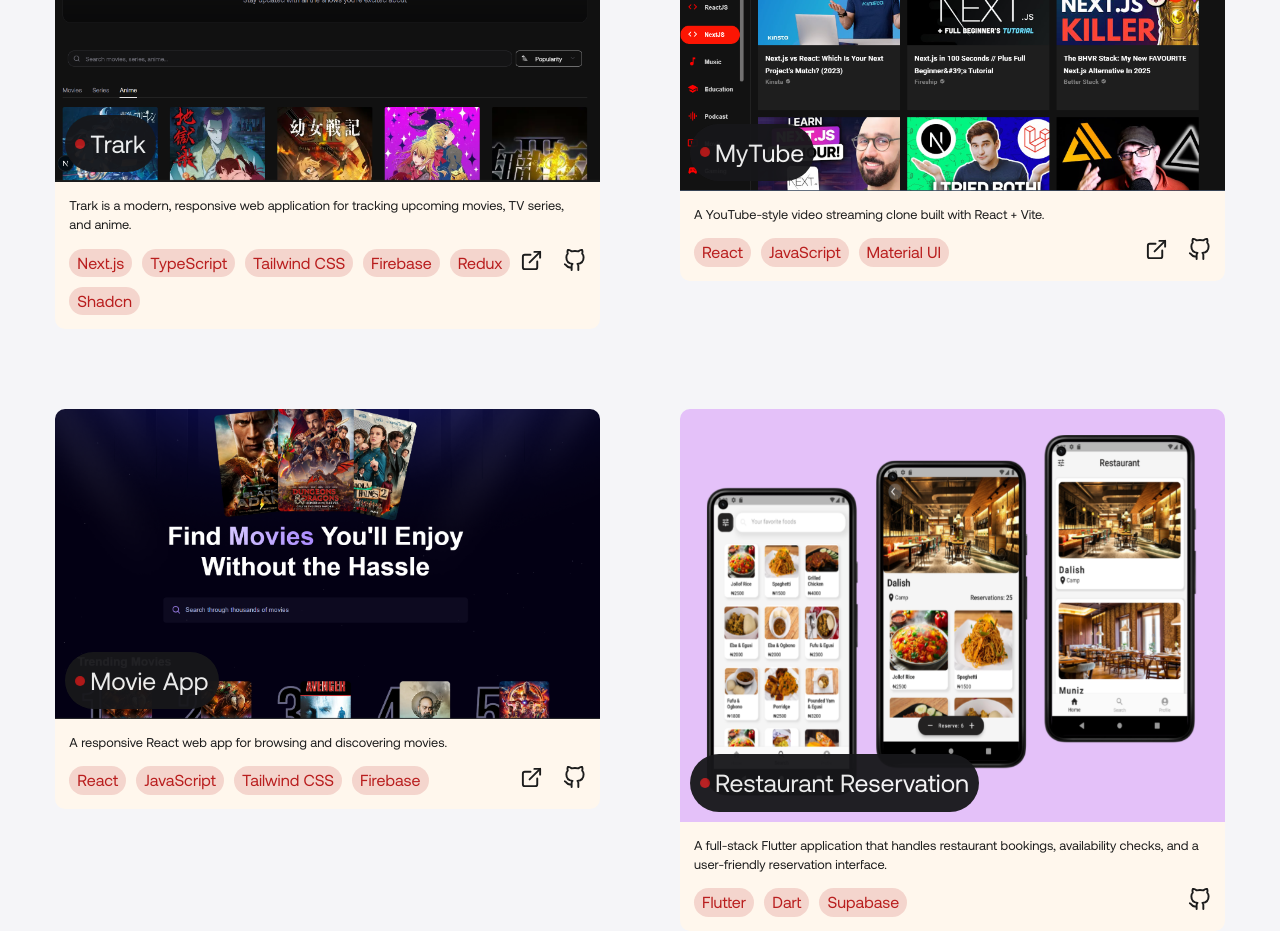
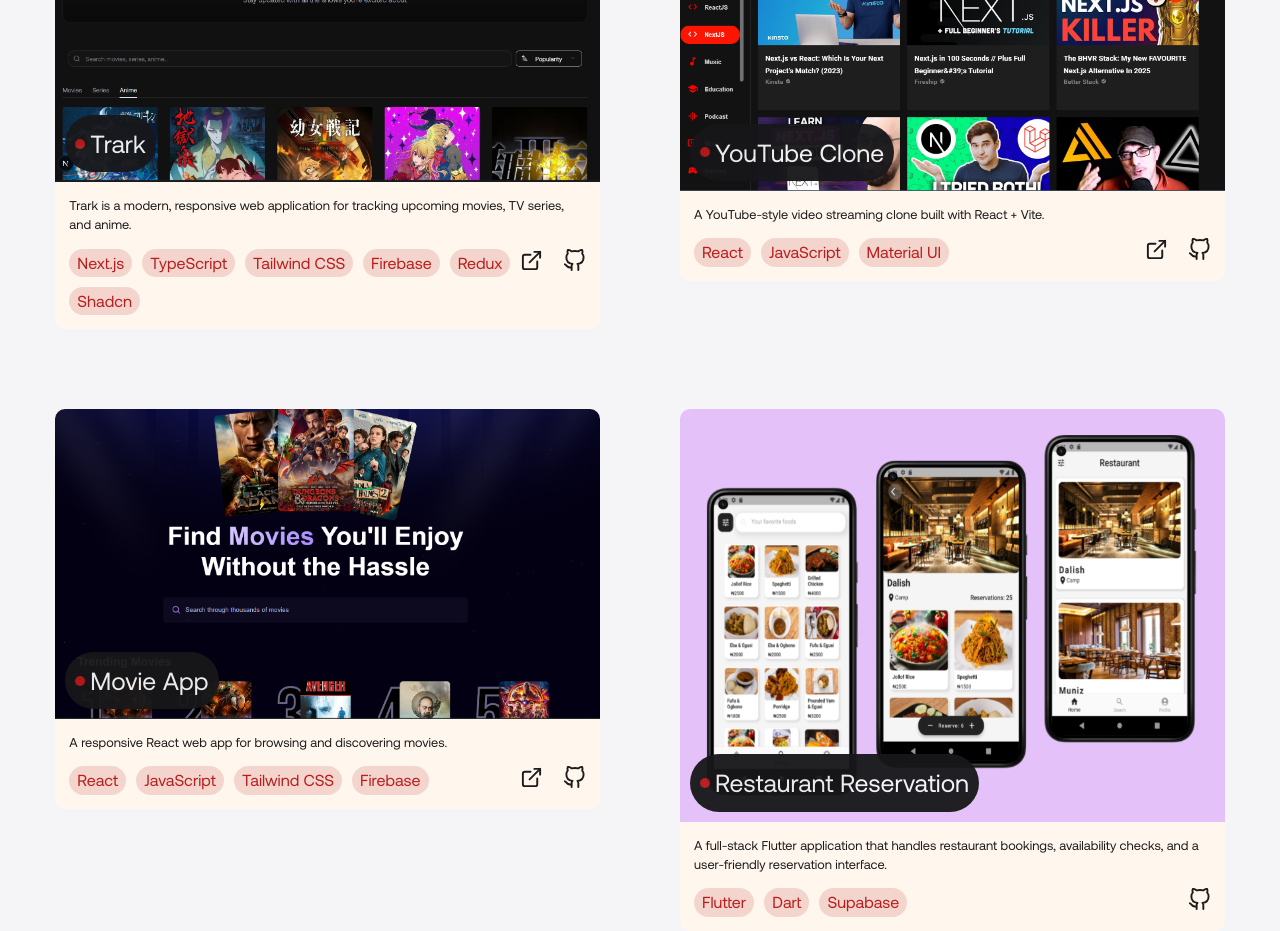
Before and after one commit to msamichael/micky, a React (Vite) app: page / in a window 1280 px wide. Shown: the part 1080-2011 px from the top of the page. Built offline with nearby package versions, Linux system fonts and the light colour scheme.

Commit message:
fix typos

```diff
--- a/src/sections/Projects.jsx
+++ b/src/sections/Projects.jsx
@@ -23,7 +23,7 @@ const Projects = () => {
           toolList={['Next.js', 'TypeScript', 'Tailwind CSS', 'Firebase', 'Redux', 'Shadcn']}
           />
         <ProjectCard
-          projectName={"MyTube"}
+          projectName={"YouTube Clone"}
           projectImage={mytube}
           projectLink={"https://mytube-doyf.vercel.app/"}
           projectGithub={"https://github.com/msamichael/mytube"}
```
